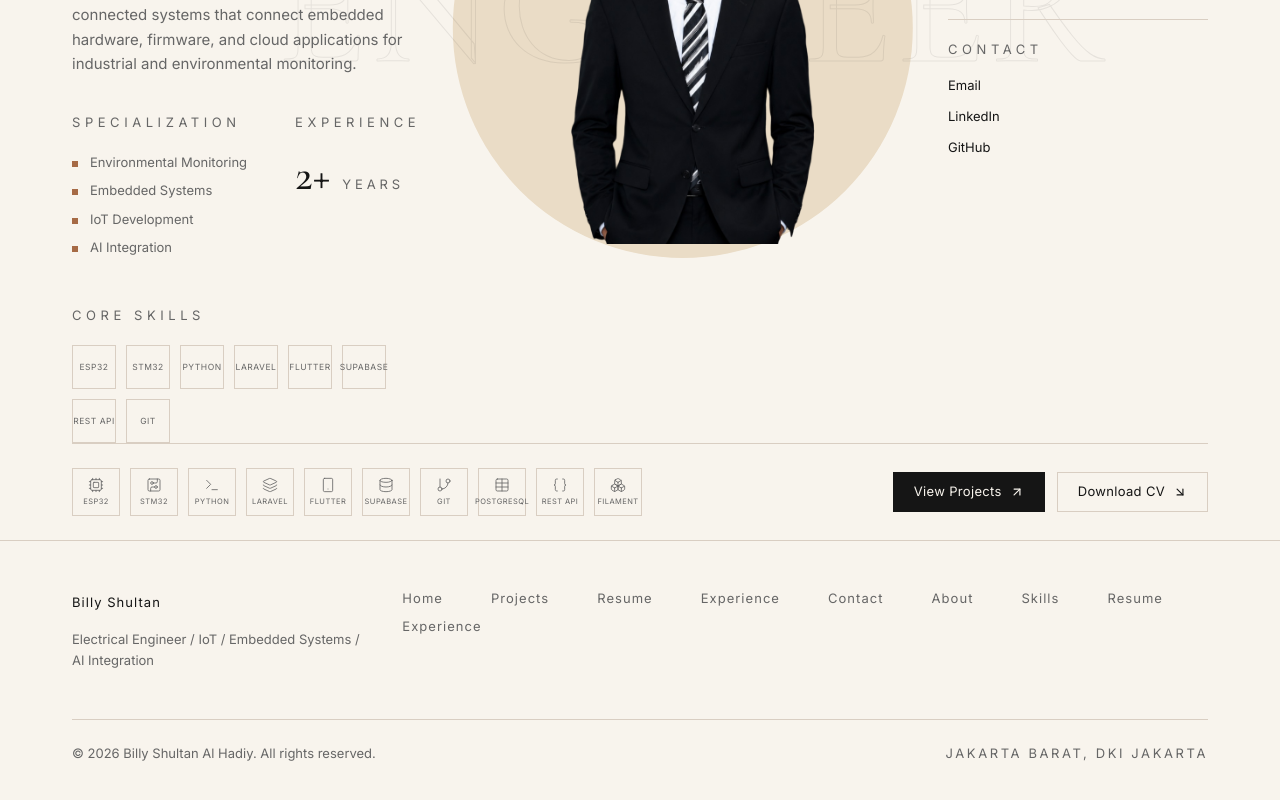
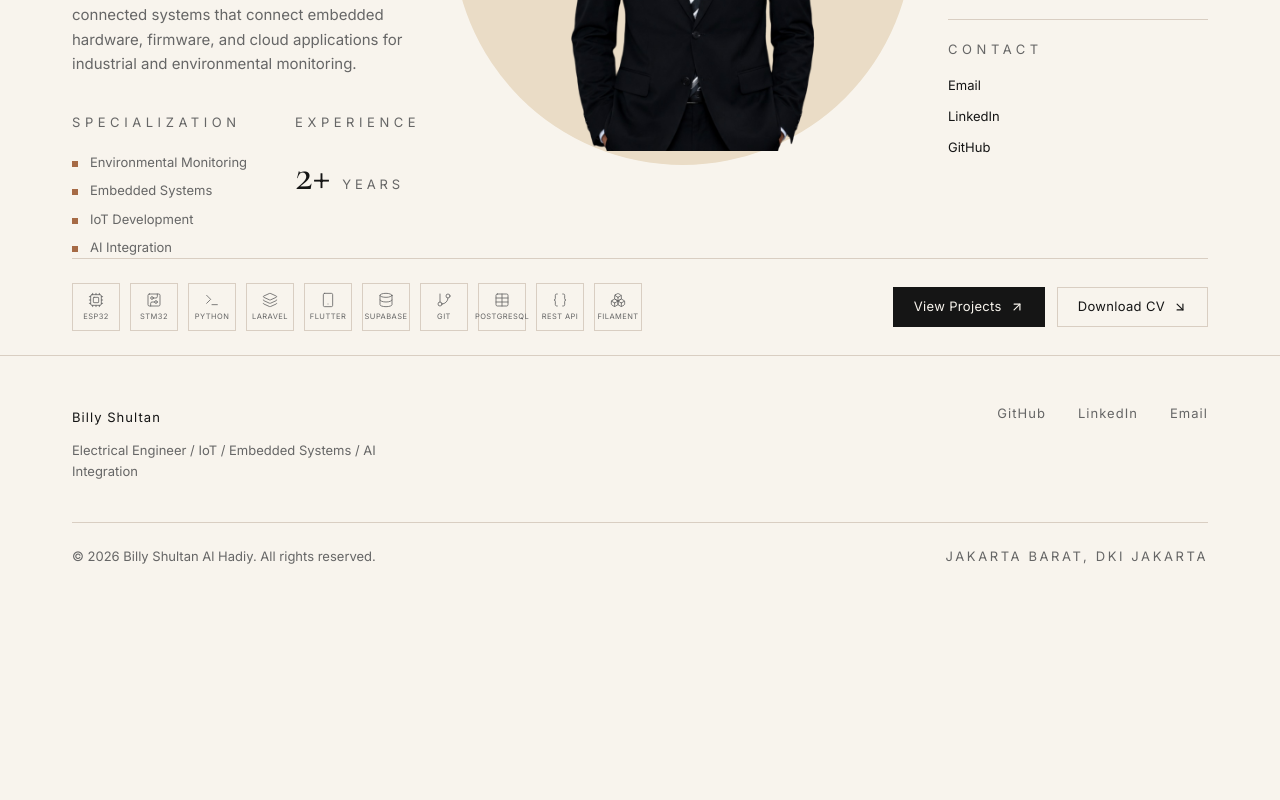
Before and after one commit to billyshultan43/billyshultan, a Next.js app: page / in a window 1280 px wide. Shown: the part 524-1324 px from the top of the page. After the commit the page ends 1130 px from the top, so only its background shows below. Built offline with nearby package versions, Linux system fonts and the light colour scheme.

Commit message:
Remove duplicate core skills tags, simplify footer to minimal editorial links

```diff
--- a/src/components/footer.tsx
+++ b/src/components/footer.tsx
@@ -1,13 +1,18 @@
 import Link from "next/link";
-import { navLinks, secondaryLinks } from "@/content/site";
 import { contact } from "@/content/social";
+
+const links = [
+  { label: "GitHub", href: "https://github.com/billyshultan43" },
+  { label: "LinkedIn", href: "https://linkedin.com/in/billyshultan" },
+  { label: "Email", href: "mailto:billyshultan00@email.com" },
+];
 
 export function Footer() {
   const year = new Date().getFullYear();
   return (
     <footer className="border-t border-line bg-background">
       <div className="mx-auto w-full max-w-[1920px] px-6 pb-10 pt-12 sm:px-10 xl:px-[72px]">
-        <div className="flex flex-col justify-between gap-10 lg:flex-row lg:items-start">
+        <div className="flex flex-col justify-between gap-8 md:flex-row md:items-start">
           <div>
             <Link
               href="/"
@@ -15,34 +20,29 @@ export function Footer() {
             >
               Billy Shultan
             </Link>
-            <p className="mt-4 max-w-xs text-[13px] leading-relaxed text-secondary">
+            <p className="mt-3 max-w-xs text-[13px] leading-relaxed text-secondary">
               Electrical Engineer / IoT / Embedded Systems / AI Integration
             </p>
           </div>
 
-          <div className="flex flex-wrap gap-x-12 gap-y-2">
-            {navLinks.map((link) => (
-              <Link
-                key={link.href}
+          <div className="flex gap-8">
+            {links.map((link) => (
+              <a
+                key={link.label}
                 href={link.href}
+                target={link.href.startsWith("http") ? "_blank" : undefined}
+                rel={
+                  link.href.startsWith("http") ? "noopener noreferrer" : undefined
+                }
                 className="link-underline text-[13px] font-normal tracking-[0.08em] text-secondary transition-colors duration-300 hover:text-primary"
               >
                 {link.label}
-              </Link>
-            ))}
-            {secondaryLinks.map((link) => (
-              <Link
-                key={link.href}
-                href={link.href}
-                className="link-underline text-[13px] font-normal tracking-[0.08em] text-secondary transition-colors duration-300 hover:text-primary"
-              >
-                {link.label}
-              </Link>
+              </a>
             ))}
           </div>
         </div>
 
-        <div className="mt-12 flex flex-col gap-3 border-t border-line pt-6 sm:flex-row sm:items-center sm:justify-between">
+        <div className="mt-10 flex flex-col gap-3 border-t border-line pt-6 sm:flex-row sm:items-center sm:justify-between">
           <p className="text-[13px] text-secondary">
             &copy; {year} Billy Shultan Al Hadiy. All rights reserved.
           </p>
--- a/src/components/hero.tsx
+++ b/src/components/hero.tsx
@@ -38,17 +38,6 @@ const specialization = [
   "Embedded Systems",
   "IoT Development",
   "AI Integration",
-];
-
-const coreSkills = [
-  "ESP32",
-  "STM32",
-  "Python",
-  "Laravel",
-  "Flutter",
-  "Supabase",
-  "REST API",
-  "Git",
 ];
 
 const techStack = [
@@ -156,26 +145,6 @@ export function Hero() {
                   </p>
                 </div>
               </motion.div>
-            </motion.div>
-
-            <motion.div
-              variants={item}
-              initial={reduce ? false : { opacity: 0, y: 16 }}
-              animate={{ opacity: 1, y: 0 }}
-              transition={{ duration: 0.9, delay: 0.35, ease: [0.16, 1, 0.3, 1] }}
-              className="mt-12"
-            >
-              <p className="label">Core Skills</p>
-              <div className="mt-5 flex max-w-[430px] flex-wrap gap-2.5">
-                {coreSkills.map((skill) => (
-                  <span
-                    key={skill}
-                    className="flex h-11 w-11 items-center justify-center border border-line text-[8.5px] font-normal uppercase tracking-[0.06em] text-secondary transition-colors duration-300 hover:border-accent hover:text-accent"
-                  >
-                    {skill}
-                  </span>
-                ))}
-              </div>
             </motion.div>
           </div>
 
```
